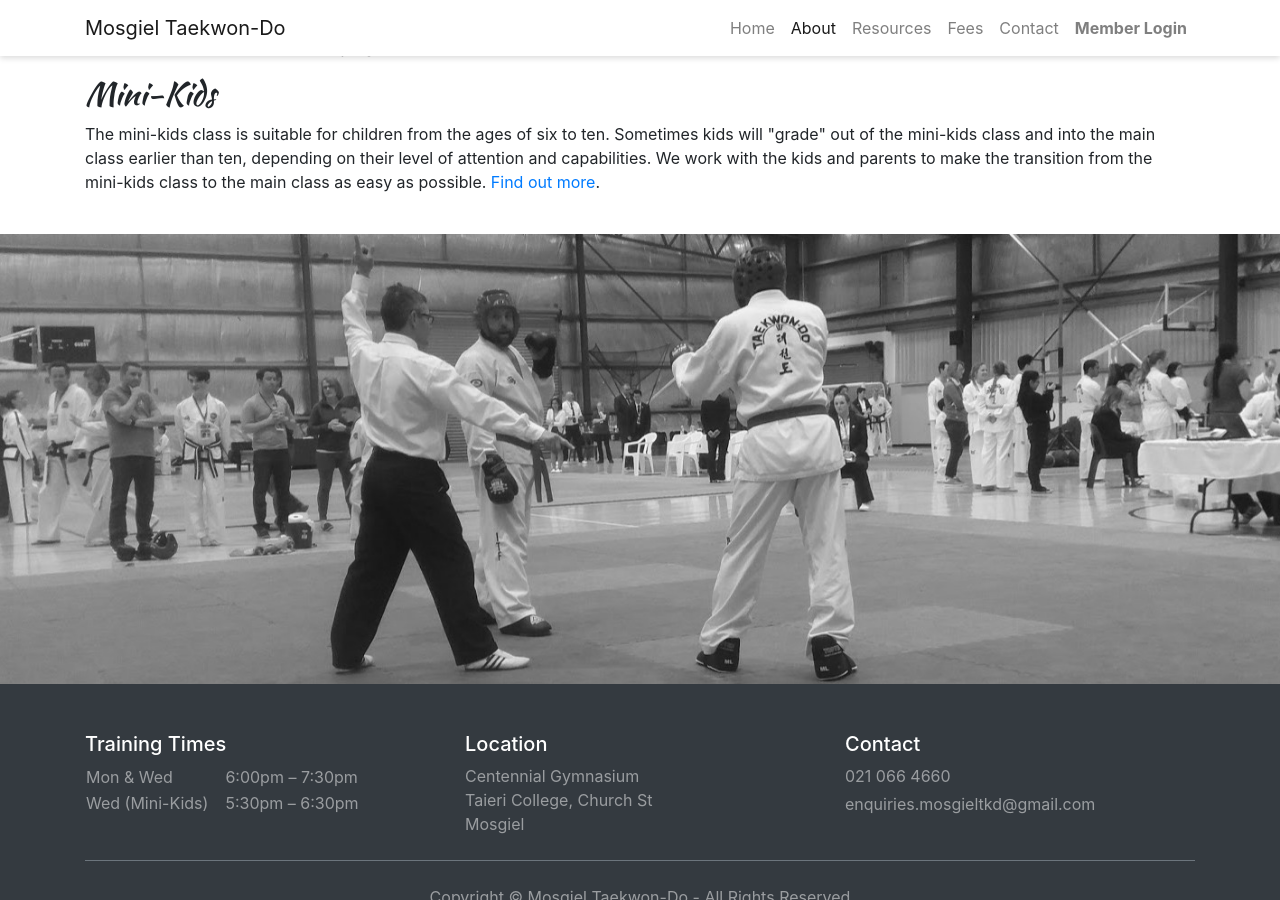
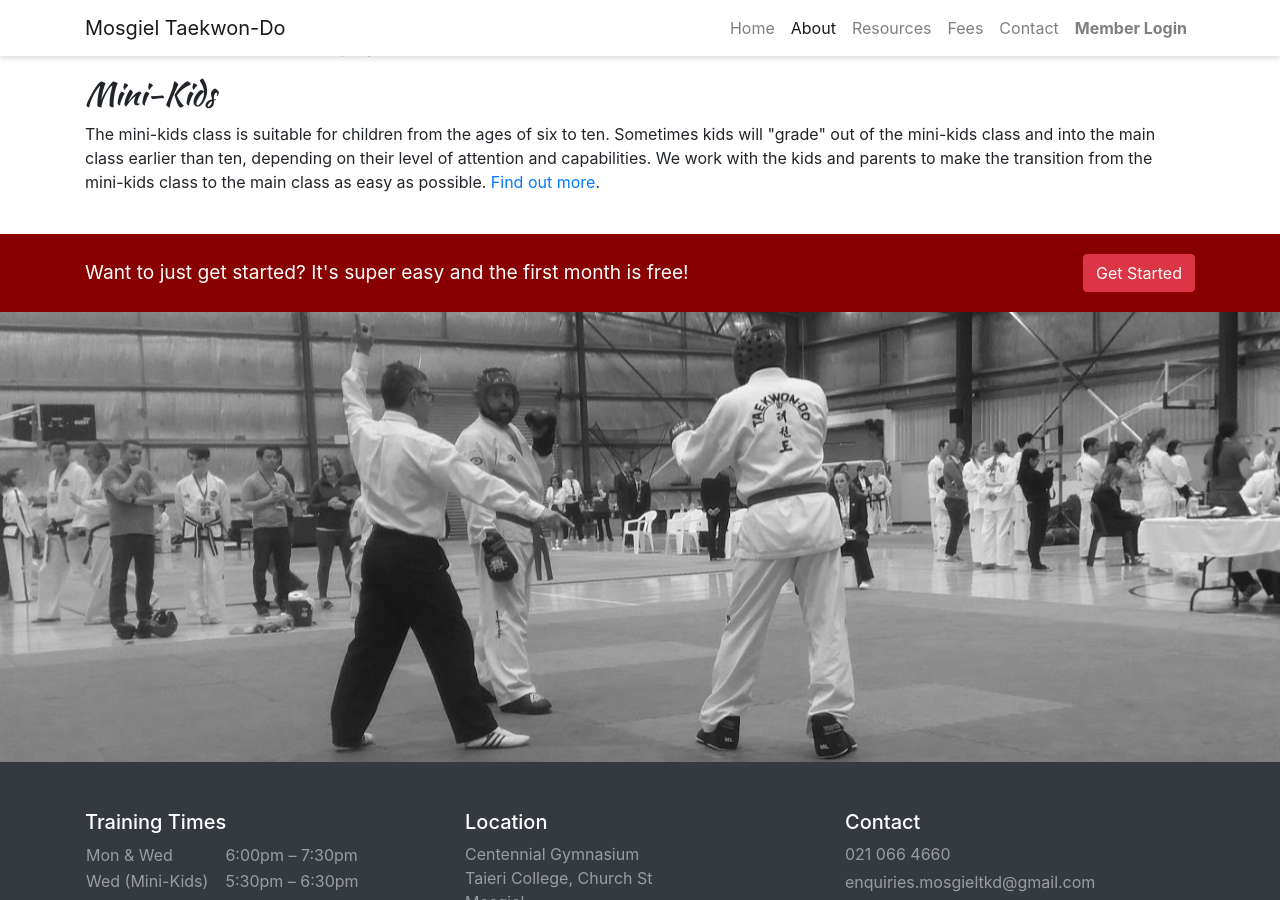
Before and after one commit to gurubobnz/www.mosgieltkd.co.nz, a Jekyll site: the page built from about.html, in a window 1280 px wide and 900 px high, scrolled down 1739 px. Built offline with Jekyll 4.4.1, drawn with Linux system fonts in a browser that asks for light colours.

Commit message:
Some layout changes

```diff
--- a/about.html
+++ b/about.html
@@ -12,7 +12,7 @@ title: About Our Club
   <p>Getting started is simple - you can come and watch at any time and one of the club members will be happy to answer any questions you may have. If you let us know you are coming we'll make sure we meet you on the night and give you a quick overview of how the class runs and buddy you up with someone so you get the hang of what's going on.</p>
 
   <div class="row">
-    <div class="col-sm-12 col-md-4 my-4">
+    <div class="col-sm-12 col-md-4 my-4 d-flex flex-grow-1">
       <div class="card">
         <img class="card-img-top" src="/images/prone-hold.jpg" alt="">
         <div class="card-body">
@@ -24,7 +24,7 @@ title: About Our Club
         </div>
       </div>
     </div>
-    <div class="col-sm-12 col-md-4 my-4">
+    <div class="col-sm-12 col-md-4 my-4 d-flex flex-grow-1">
       <div class="card">
         <img class="card-img-top" src="/images/mouthguard-crop.jpg" alt="">
         <div class="card-body">
@@ -37,7 +37,7 @@ title: About Our Club
         </div>
       </div>
     </div>
-    <div class="col-sm-12 col-md-4 my-4">
+    <div class="col-sm-12 col-md-4 my-4 d-flex flex-grow-1">
       <div class="card">
         <img class="card-img-top" src="/images/kids-crop.jpg" alt="">
         <div class="card-body">
@@ -63,4 +63,11 @@ title: About Our Club
 
 </div>
 
+<div class="get-started-strip">
+  <div class="container d-flex justify-content-between align-items-center text-center text-md-left flex-column flex-md-row">
+    <p class="m-0 p-0" style="font-size: 1.2em;">Want to just get started? It's super easy and the first month is free!</p>
+    <a class="mt-3 mt-md-0 ml-2 btn btn-danger" href="/get-started/">Get Started</a>
+  </div>
+</div>
+
 <header class="business" id="image-2"></header>
--- a/index.html
+++ b/index.html
@@ -24,7 +24,7 @@ body_class: index
 <div class="container">
   {% include about-address.html %}
   <div class="row">
-    <div class="col-sm-4 my-4">
+    <div class="col-md-4 my-4 d-flex flex-grow-1">
       <div class="card">
         <img class="card-img-top" src="/images/daebi-makgi.jpg" alt="">
         <div class="card-body">
@@ -36,7 +36,7 @@ body_class: index
         </div>
       </div>
     </div>
-    <div class="col-sm-4 my-4">
+    <div class="col-md-4 my-4 d-flex flex-grow-1">
       <div class="card">
         <img class="card-img-top" src="/images/jump.jpg" alt="">
         <div class="card-body">
@@ -48,7 +48,7 @@ body_class: index
         </div>
       </div>
     </div>
-    <div class="col-sm-4 my-4">
+    <div class="col-md-4 my-4 d-flex flex-grow-1">
       <div class="card">
         <img class="card-img-top" src="/images/crop.jpg" alt="">
         <div class="card-body">
```
